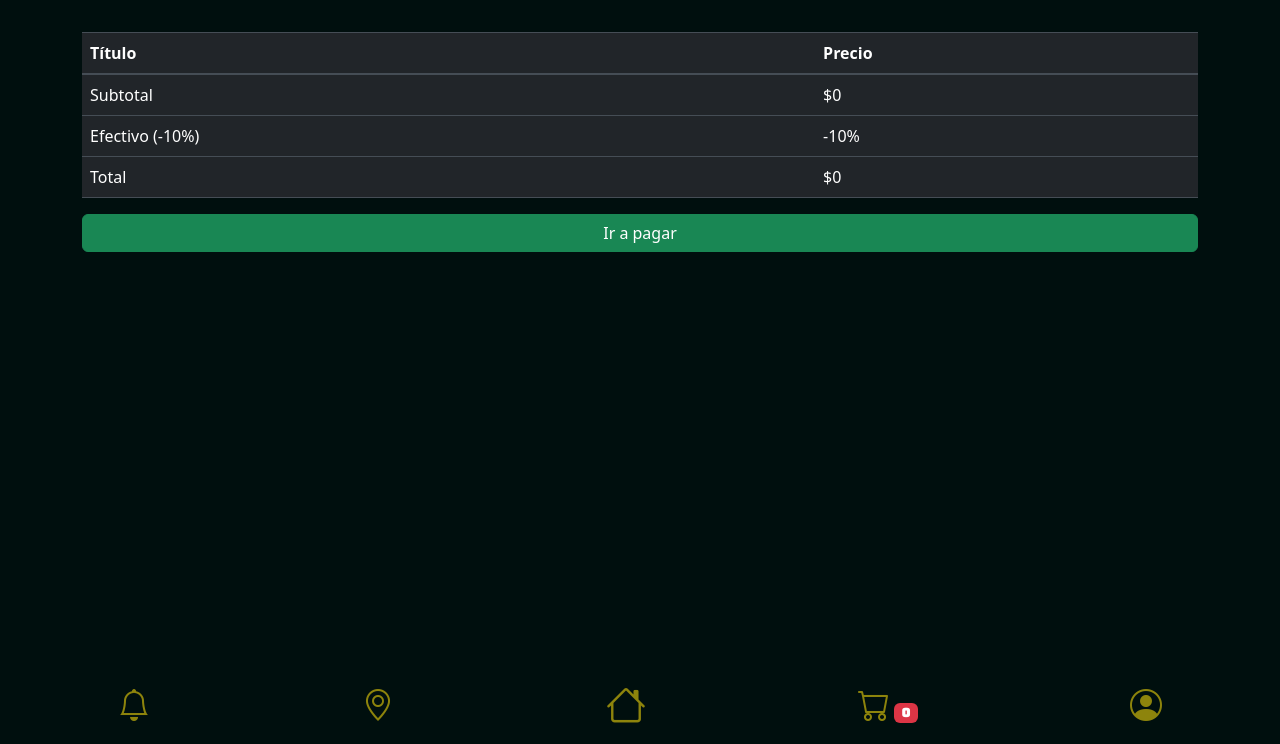
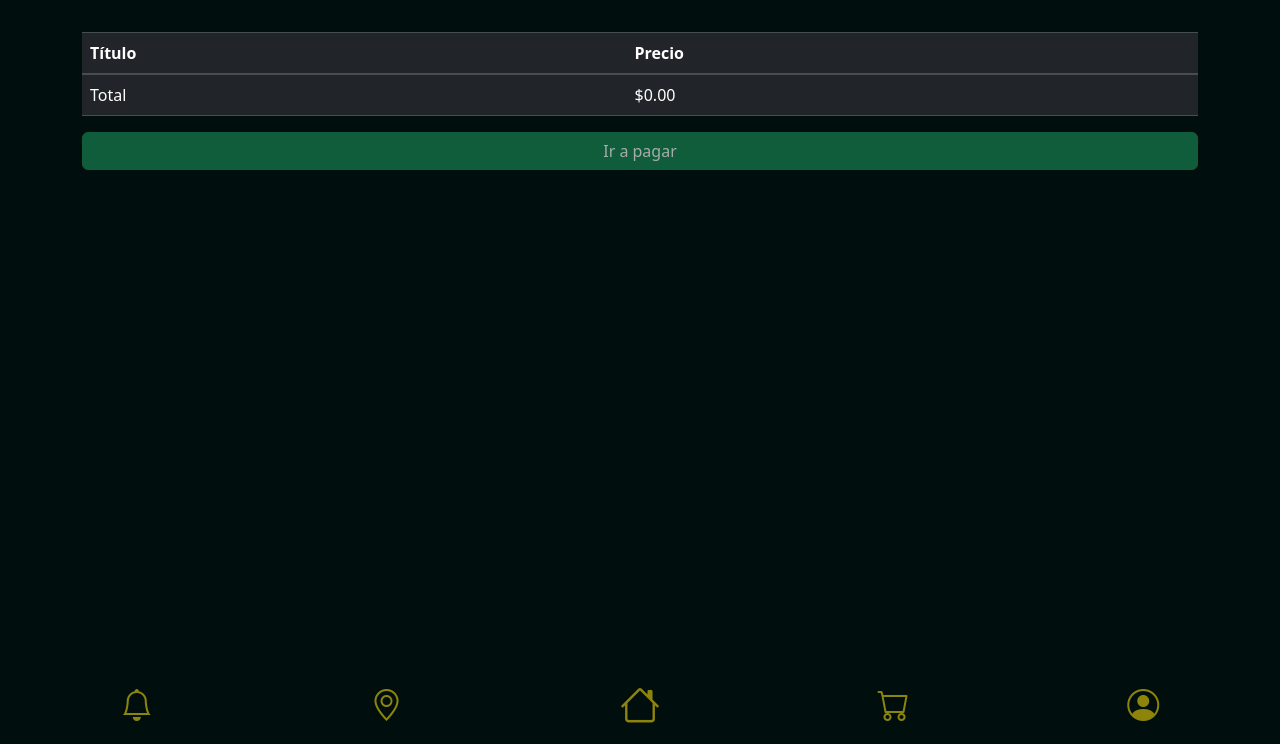
Before and after one commit to lionhuck/delightfull_bananas, a Flask app: page /shop in a window 1280 px wide. Shown: the part 56-800 px from the top of the page. Run offline with Flask 3, Linux system fonts and the light colour scheme; some libraries are stand-ins or nearby versions.

Commit message:
cambios en shop_vares, app.py y los scripts del carrito

```diff
--- a/static/javascript/script.js
+++ b/static/javascript/script.js
@@ -83,7 +83,15 @@ function addToCart(name, price, image) {
 function updateCartCount() {
     const cartItems = JSON.parse(localStorage.getItem('cart')) || [];
     const cartCount = cartItems.reduce((total, item) => total + item.quantity, 0);
-    document.getElementById('cart-count').textContent = cartCount;
+
+    const cartCountElement = document.getElementById('cart-count'); // Asegúrate de que el elemento con el id 'cart-count' exista
+
+    if (cartCount > 0) {
+        cartCountElement.textContent = cartCount; // Muestra el número total de productos
+        cartCountElement.style.display = 'inline'; // Asegúrate de que el contador sea visible
+    } else {
+        cartCountElement.style.display = 'none'; // Oculta el contador cuando el carrito esté vacío
+    }
 }
 
 
@@ -102,9 +110,8 @@ document.addEventListener('DOMContentLoaded', function() {
 function loadCart() {
     const cartTableBody = document.querySelector('#cart-table tbody');
     const cart = localStorage.getItem('cart');
+    const cartItems = cart ? JSON.parse(cart) : [];
 
-    if (cart) {
-        const cartItems = JSON.parse(cart);
     cartTableBody.innerHTML = ''; // Limpiar la tabla antes de cargar
 
     cartItems.forEach((item, index) => {
@@ -126,24 +133,17 @@ function loadCart() {
         cartTableBody.appendChild(row);
     });
 
-        updateTotals(cartItems);
+    updateTotals(cartItems); // Actualizar los totales del carrito
     updateCartCount(cartItems.length); // Asegurarse de actualizar el contador aquí también
-    } else {
-        updateCartCount(0);
-    }
 }
 
 // Función para actualizar cantidades en el carrito
 function updateQuantity(index, newQuantity) {
     let cart = JSON.parse(localStorage.getItem('cart'));
 
-    if (newQuantity <= 0) {
-        removeFromCart(index); // Si la cantidad es 0 o menor, eliminar el producto
-    } else {
     cart[index].quantity = parseInt(newQuantity);
     localStorage.setItem('cart', JSON.stringify(cart));
     loadCart(); // Recargar el carrito
-    }
 }
 
 // Función para eliminar producto del carrito
@@ -155,19 +155,36 @@ function removeFromCart(index) {
 }
 
 // Función para actualizar los totales de la compra
-function updateTotals(cartItems) {
-    let subtotal = 0;
+function updateTotals() {
+    let cart = localStorage.getItem('cart');
+    const cartItems = cart ? JSON.parse(cart) : [];
+
+    let total = 0;
+
     cartItems.forEach(item => {
-        subtotal += item.price * item.quantity;
+        total += item.price * item.quantity;
     });
 
-    const discount = subtotal * 0.10; // Descuento del 10%
-    const total = subtotal - discount;
+    // const discount = subtotal * 0.10; // 10% descuento en efectivo
+    // cconst total = subtotal; // - discount;
 
-    document.querySelector('.subtotal td:nth-child(2)').textContent = `$${subtotal}`;
-    document.querySelector('.descuento td:nth-child(2)').textContent = `-$${discount.toFixed(2)}`;
-    document.querySelector('.total td:nth-child(2)').textContent = `$${total.toFixed(2)}`;
+    // cconst subtotalElement = document.querySelector('.subtotal td:nth-child(2)');
+    // const discountElement = document.querySelector('.descuento td:nth-child(2)');
+    const totalElement = document.querySelector('.total td:nth-child(2)');
+    const pagarButton = document.getElementById('pagar');
+
+    // csubtotalElement.textContent = `$${subtotal.toFixed(2)}`;
+    // discountElement.textContent = `-$${discount.toFixed(2)}`;
+    totalElement.textContent = `$${total.toFixed(2)}`;
+
+    // Desactivar el botón si el total es 0
+    if (total <= 0) {
+        pagarButton.setAttribute('disabled', 'disabled');
+    } else {
+        pagarButton.removeAttribute('disabled');
     }
+}
+
 // Cargar el carrito cuando el DOM esté listo
 document.addEventListener('DOMContentLoaded', function() {
     updateCartCount();
--- a/templates/shop_vares.html
+++ b/templates/shop_vares.html
@@ -22,14 +22,14 @@
                     </tr>
                 </thead>
                 <tbody>
-                    <tr class="subtotal">
+                    <!--<tr class="subtotal">
                         <td>Subtotal</td>
-                        <td>$0</td> <!-- El subtotal se actualizará dinámicamente -->
+                        <td>$0</td> El subtotal se actualizará dinámicamente
                     </tr>
-                    <tr class="descuento">
+                     <tr class="descuento">
                         <td>Efectivo (-10%)</td>
-                        <td>-10%</td> <!-- El descuento se actualizará dinámicamente -->
-                    </tr>
+                        <td>-10%</td>  El descuento se actualizará dinámicamente
+                    </tr> -->
                     <tr class="total">
                         <td>Total</td>
                         <td>$0</td> <!-- El total se actualizará dinámicamente -->
@@ -39,10 +39,7 @@
         </div>
 
         <div class="d-grid gap-2">
-            <!-- <a><button type="button" name="" id="pagar" class="btn btn-success" href="/mis_compras">
-                Ir a pagar
-            </button></a> -->
-            <button type="button" name="" id="pagar" class="btn btn-success">
+            <button type="button" id="pagar" class="btn btn-success" disabled>
                 <a class="nav-link active" aria-current="page" href="/mis_compras">Ir a pagar</a>
             </button>
         </div>
```
Lines whose indentation alone changed are shown as unchanged.
